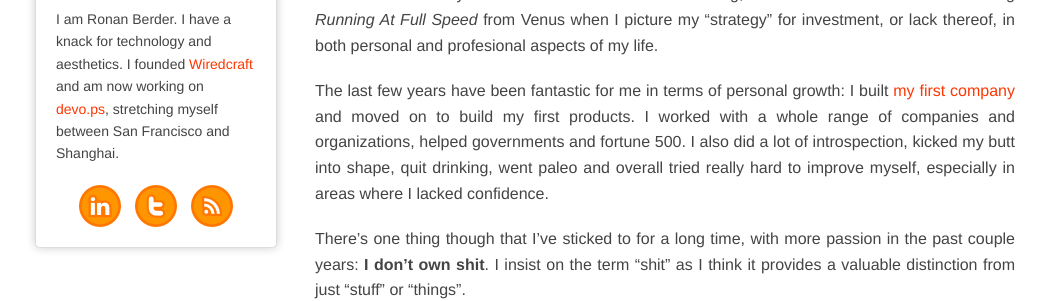
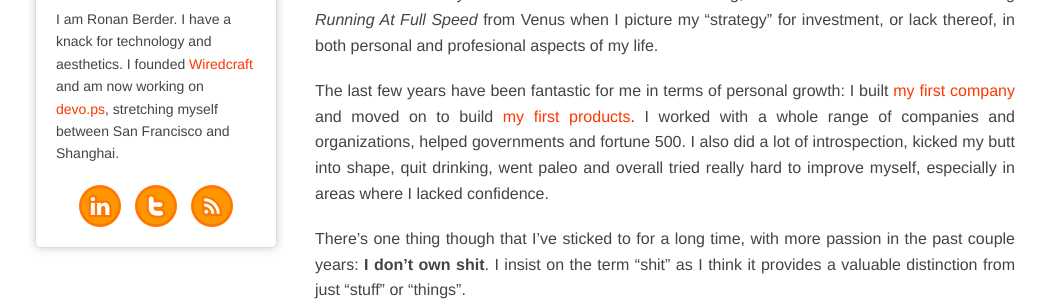
Before and after one commit to hunvreus/hunvreus.github.io, a Jekyll site: the page built from _posts/2013-02-10-about-not-owning-shit.md, in a window 1280 px wide and 900 px high, scrolled down 311 px. Shown: the part 152-453 px from the top of the window, without its empty margins (5-1051 px from the left). Built offline with Jekyll 4.4.1, drawn with Linux system fonts in a browser that asks for light colours; nearby versions of some CDN libraries; some web fonts are replaced; comment, search, counter and statistics services are not loaded; part of the change alters nothing that is shown.

```diff
--- a/_posts/2013-02-10-about-not-owning-shit.md
+++ b/_posts/2013-02-10-about-not-owning-shit.md
@@ -9,7 +9,7 @@ comments: true
 
 As far as I can remember, I've been a fairly resolute (some may say stubborn) person. I just can't seem to nuance my commitments: I either do something, or I don't. I often think of the song *Running At Full Speed* from Venus when I picture my "strategy" for investment, or lack thereof, in both personal and profesional aspects of my life.
 
-The last few years have been fantastic for me in terms of personal growth: I built [my first company](http://wiredcraft.com) and moved on to build my first products. I worked with a whole range of companies and organizations, helped governments and fortune 500. I also did a lot of introspection, kicked my butt into shape, quit drinking, went paleo and overall tried really hard to improve myself, especially in areas where I lacked confidence.
+The last few years have been fantastic for me in terms of personal growth: I built [my first company](http://wiredcraft.com) and moved on to build [my first products](http://devo.ps). I worked with a whole range of companies and organizations, helped governments and fortune 500. I also did a lot of introspection, kicked my butt into shape, quit drinking, went paleo and overall tried really hard to improve myself, especially in areas where I lacked confidence.
 
 There's one thing though that I've sticked to for a long time, with more passion in the past couple years: **I don't own shit**. I insist on the term "shit" as I think it provides a valuable distinction from just "stuff" or "things".
 
```
